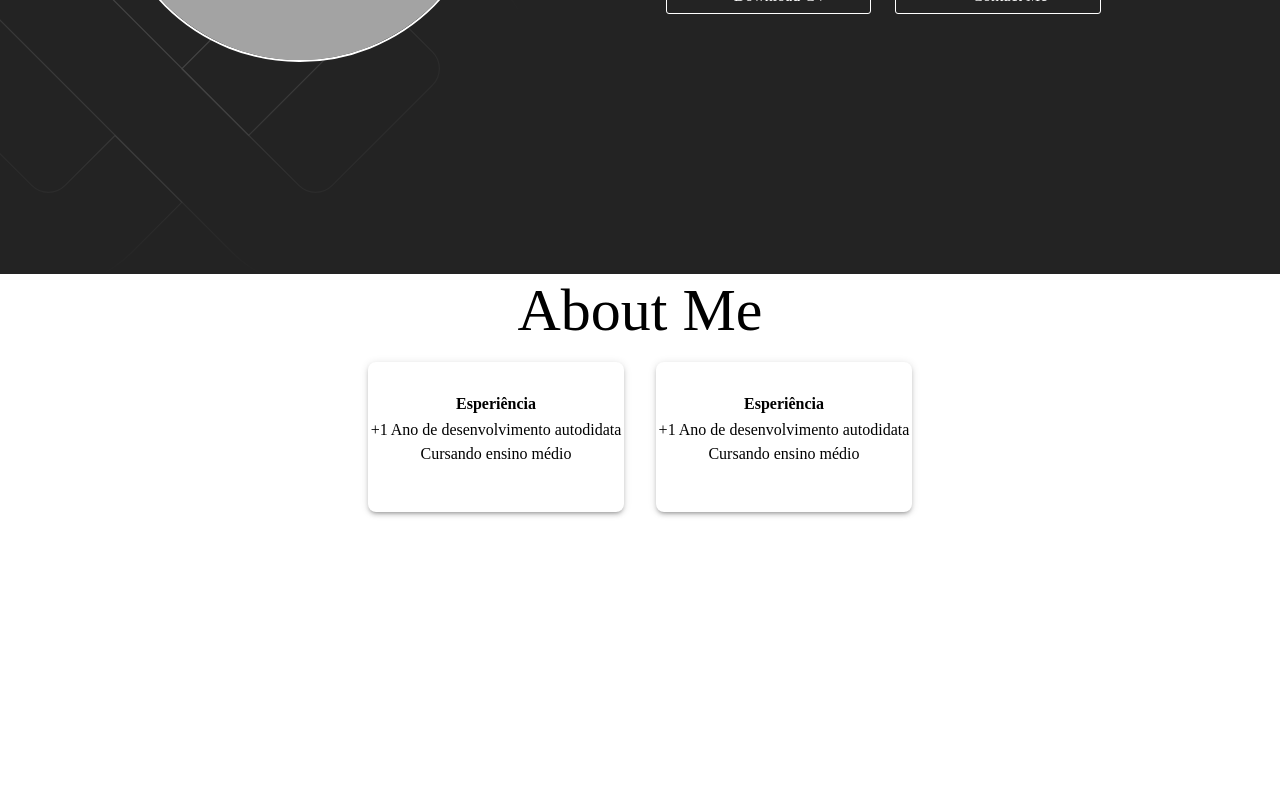
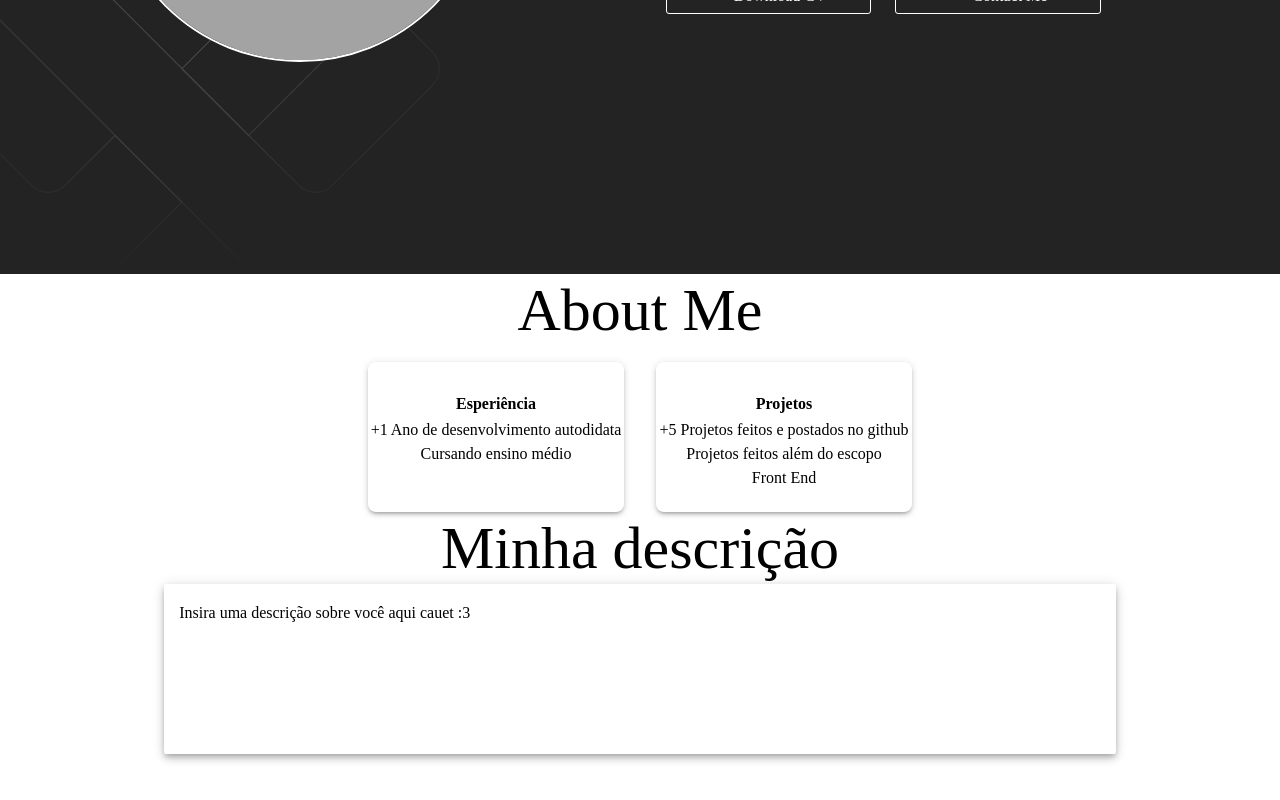
Before and after one commit to KCauet/My-Portifolio, a React (Vite) app: page / in a window 1280 px wide. Shown: the part 526-1326 px from the top of the page. Built offline with nearby package versions, Linux system fonts and the light colour scheme; some icons are missing.

Commit message:
feature: Adds a box for the description

```diff
--- a/src/pages/Home/sections/About/About.tsx
+++ b/src/pages/Home/sections/About/About.tsx
@@ -13,6 +13,14 @@ function About() {
             bgcolor: 'secondary.light'
         },
         boxShadow: 3
+    }
+
+    let largerBoxStyles = {
+        width: '80%',
+        padding: '15px',
+        minHeight: 140,
+        borderRadius: '2px',
+        boxShadow: 5
     }
 
     const StyledAbout = styled("div")(() => ({
@@ -47,18 +55,25 @@ function About() {
                                     <Box sx={boxStyles}>
                                         <Box textAlign={'center'} pt={1}>
                                             <LightbulbIcon />
-                                            <Typography fontWeight={'900'} variant="subtitle1">Esperiência</Typography>
-                                            <Typography>+1 Ano de desenvolvimento autodidata</Typography>
-                                            <Typography>Cursando ensino médio</Typography>
+                                            <Typography fontWeight={'900'} variant="subtitle1">Projetos</Typography>
+                                            <Typography>+5 Projetos feitos e postados no github</Typography>
+                                            <Typography>Projetos feitos além do escopo</Typography>
+                                            <Typography>Front End</Typography>
                                         </Box>
                                     </Box>
 
                                 </Grid>
                             </Grid>
                         </Box>
+
                     </Box>
 
-
+                    <Box display={'flex'} flexDirection={'column'} alignItems={'center'}>
+                        <Typography variant="h2">Minha descrição</Typography>
+                        <Box sx={largerBoxStyles}>
+                            <Typography variant="subtitle1">Insira uma descrição sobre você aqui cauet :3</Typography>
+                        </Box>
+                    </Box>
 
                 </Container>
             </StyledAbout>
```
